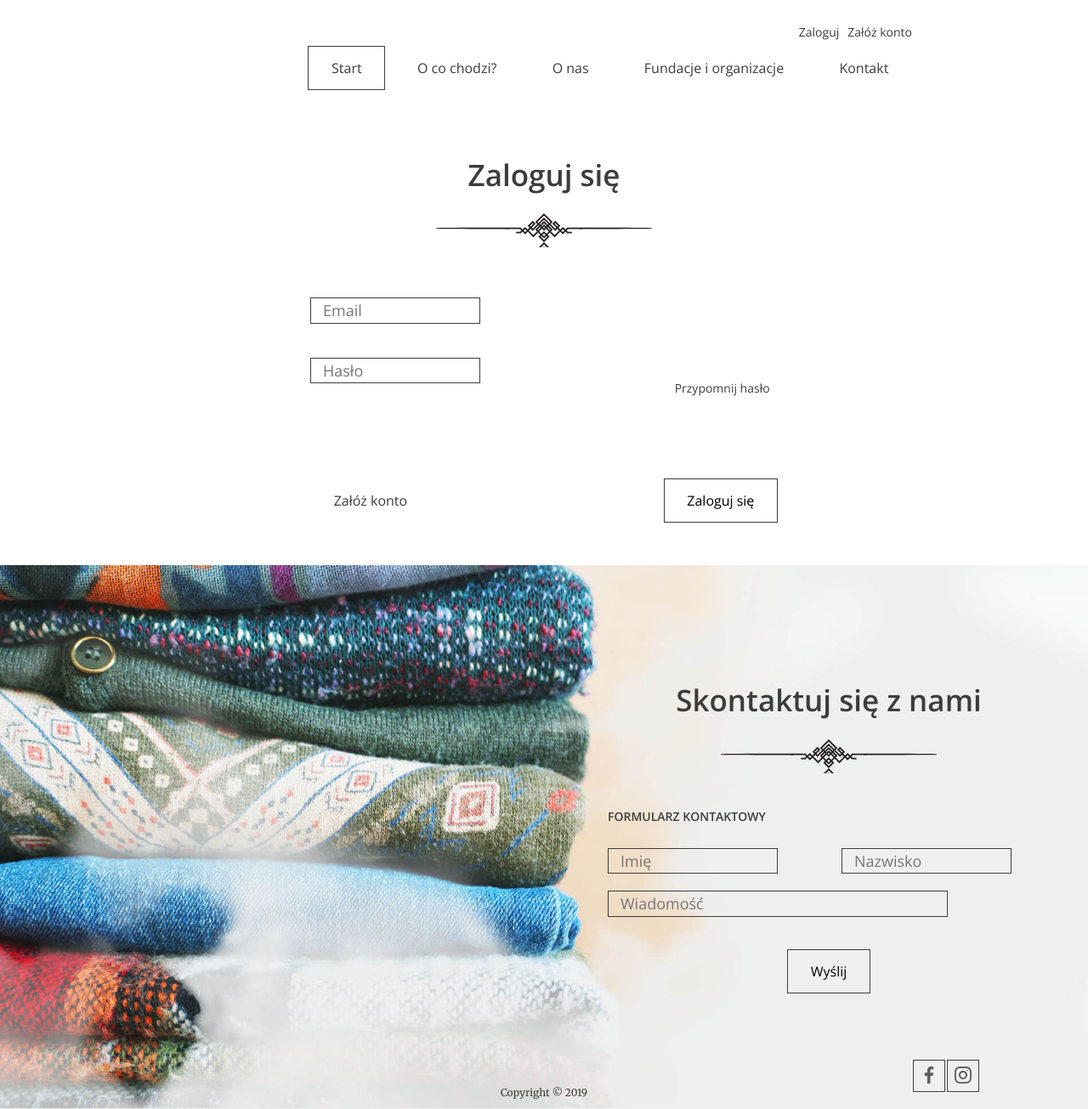
After one commit to bluu26/CharityDonation, a Django app: page /changepass/ in a window 1280 px wide. The commit adds this page. Shown: the whole page at 85% size. Run offline with Django 5.2, Linux system fonts and the light colour scheme.

```diff
--- a/DonationCore/urls.py
+++ b/DonationCore/urls.py
@@ -11,6 +11,8 @@ urlpatterns = [
     path('donation/', views.DonationPageView.as_view(), name='donation'),
     path('confirm/', views.DonationConfirmationPageView.as_view(), name='confirm'),
     path('user/', views.UserPageView.as_view(), name='user'),
+    path('useredit/', views.UserEditPageView.as_view(), name='user_edit'),
     path('pass/', views.PasswordConfView.as_view(), name='password'),
+    path('changepass/', views.ChangePassView.as_view(), name='change_pass'),
 
 ]
--- a/DonationCore/views.py
+++ b/DonationCore/views.py
@@ -137,7 +137,47 @@ class UserPageView(View):
         user = request.user
         return render(request, 'user_temp.html')
 
+
+class UserEditPageView(View):
+    def get(self, request):
+        user = request.user
+        return render(request, 'user_edit.html', {'user': user})
+
+    def post(self, request):
+        user = request.user
+        username = request.POST.get('email')
+        first_name = request.POST.get('first_name')
+        last_name = request.POST.get('last_name')
+        email = request.POST.get('email')
+        print(f"Received POST data - first_name: {first_name}, last_name: {last_name}, email: {email}")
+        if not first_name or not last_name or not email:
+            return render(request, 'user_edit.html', {'user': user, 'error': 'Wszystkie pola muszą być wypełnione.'})
+
+        # Aktualizacja danych użytkownika
+        user.username = username
+        user.first_name = first_name
+        user.last_name = last_name
+        user.email = email
+        user.save()
+
+        return redirect('user')
+
+
 class PasswordConfView(View):
     def get(self, request):
         user = request.user
         return render(request, 'password_conf.html')
+
+    def post(self, request):
+        password = request.POST.get('password')
+        user = authenticate(username=request.user.username, password=password)
+        if user is not None:
+            return redirect('user_edit')
+        else:
+            return render(request, 'password_conf.html', {'error': 'Błędne hasło.'})
+
+
+class ChangePassView(View):
+    def get(self, request):
+        user = request.user
+        return render(request, 'password_change.html')
--- /dev/null
+++ b/templates/password_change.html
@@ -0,0 +1,30 @@
+{% extends 'base.html' %}
+{% load static %}
+
+{% block content %}
+<section class="login-page">
+    <h2>Zaloguj się</h2>
+        {% if error %}
+            <h1>{{ error }}</h1>
+        {% endif %}
+    <form method="POST">
+        {% csrf_token %}
+        <div class="form-group">
+            <input type="email" name="email" placeholder="Email">
+        </div>
+        <div class="form-group">
+            <input type="password" name="password" placeholder="Hasło">
+            <a href="#" class="btn btn--small btn--without-border reset-password">Przypomnij hasło</a>
+        </div>
+
+        <div class="form-group form-group--buttons">
+            <a href="{% url 'register' %}" class="btn btn--without-border">Załóż konto</a>
+            <button class="btn" type="submit">Zaloguj się</button>
+        </div>
+    </form>
+</section>
+{% endblock %}
+
+{% block additional_js %}
+
+{% endblock %}
--- a/templates/password_conf.html
+++ b/templates/password_conf.html
@@ -10,6 +10,9 @@
         <div class="form-group">
             <input type="password" name="password" placeholder="Hasło użytkownika">
 
+        {% if error %}
+            <p class="error">{{ error }}</p>
+        {% endif %}
 
         <div class="form-group form-group--buttons">
             <a href="{% url 'user_edit' %}" class="btn btn--without-border">Potwierdź</a>
--- a/templates/user_temp.html
+++ b/templates/user_temp.html
@@ -18,7 +18,7 @@
         </div>
 
         <div class="form-group form-group--buttons">
-            <a href="{% url 'register' %}" class="btn btn--without-border">Edycja danych</a>
+            <a href="{% url 'password' %}" class="btn btn--without-border">Edycja danych</a>
 {#            <button class="btn" type="submit">Zapisz</button> #}
         </div>
     </form>
```
Also changed, not shown: templates/user_edit.html (+32 -9 lines).
